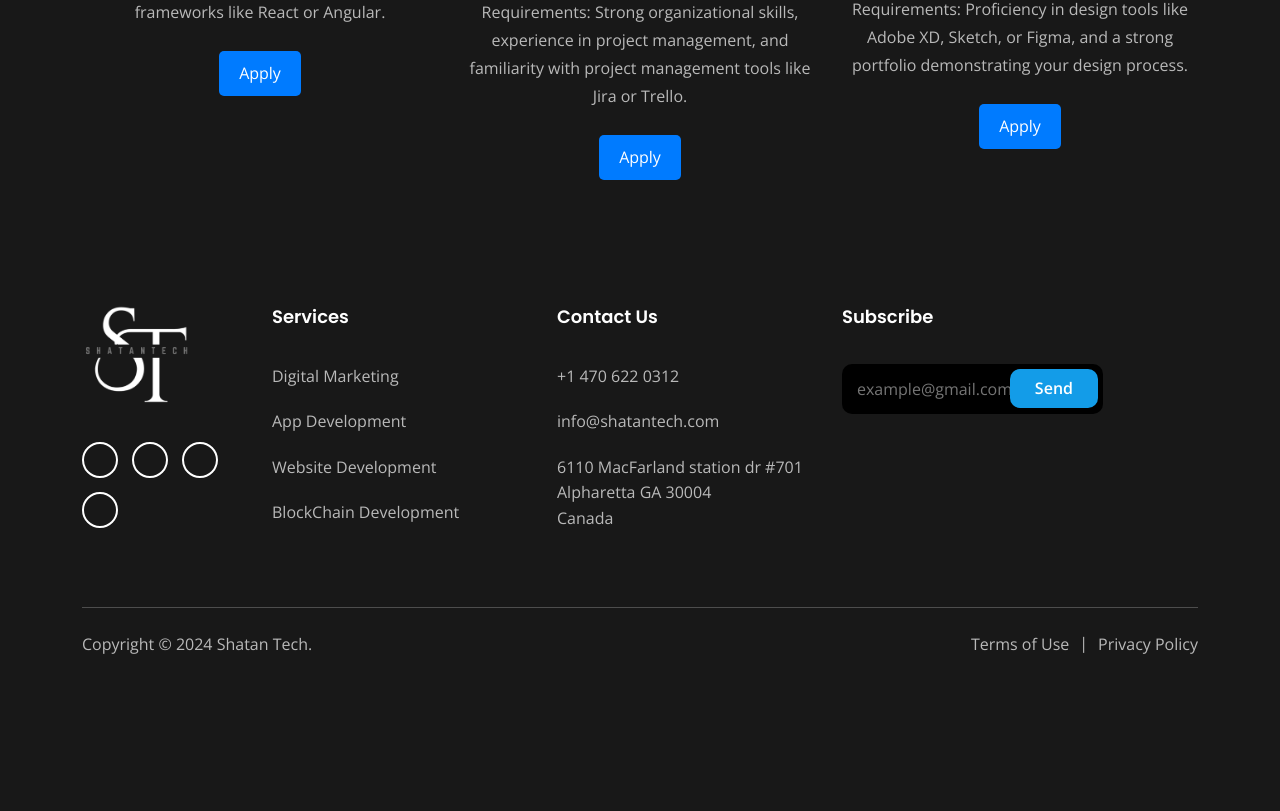
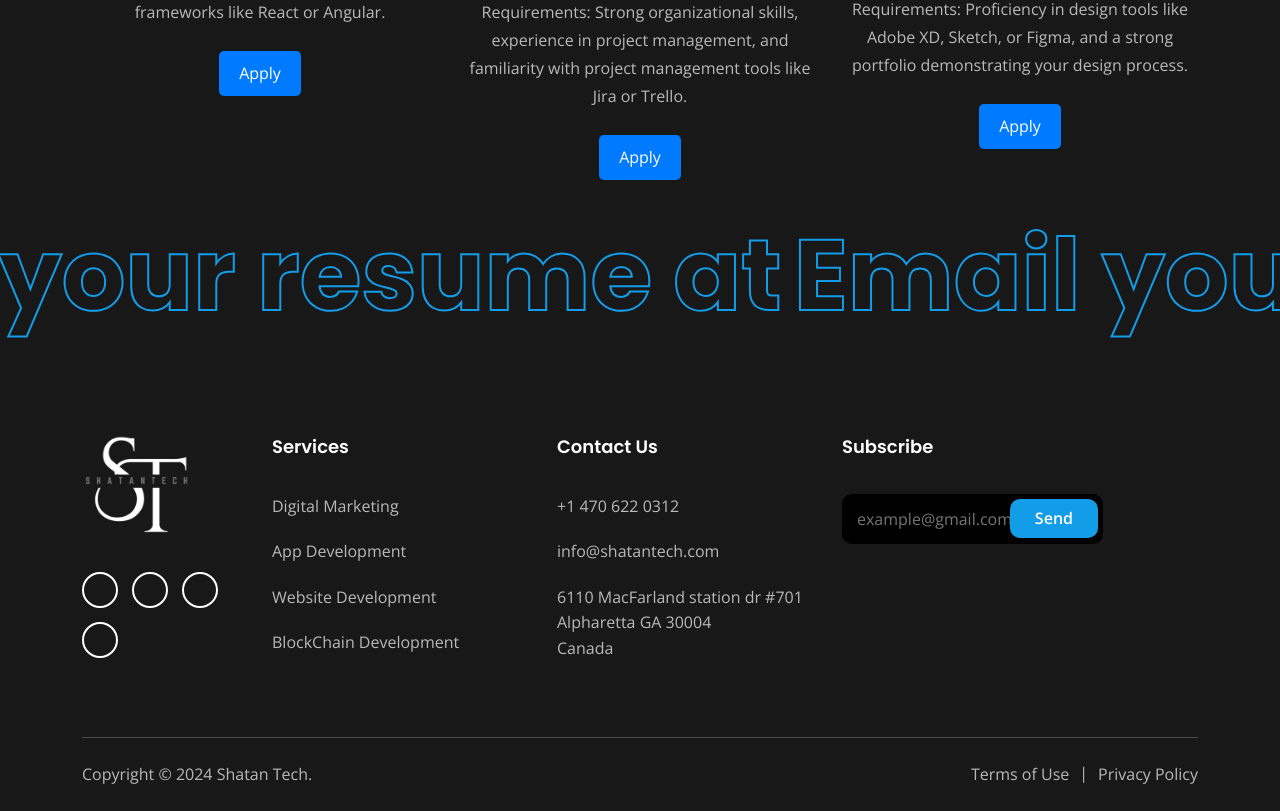
Before and after one commit to harshitchugh001/project1, a React (Create React App) app: page /careers in a window 1280 px wide. Shown: the part 1058-1869 px from the top of the page. Before the commit the page ends 1739 px from the top, so only its background shows below. Built offline with nearby package versions, Linux system fonts and the light colour scheme; some icons are missing.

Commit message:
moving text

```diff
--- a/src/components/Pages/CareersPage.jsx
+++ b/src/components/Pages/CareersPage.jsx
@@ -8,6 +8,7 @@ import IconBox from '../IconBox'
 // import SectionHeading from '../SectionHeading';
 // import TeamSlider from '../Slider/TeamSlider';
 import Spacing from '../Spacing';
+import MovingText from '../MovingText';
 
 import SectionHeading from '../SectionHeading'
 
@@ -66,8 +67,12 @@ export default function CareersPage() {
                         />
                         <Spacing lg='30' md='30' />
                     </Div>
+
+
                 </Div>
+
             </Div>
+            <MovingText text="Email your resume at " />
 
     </>
   );
```
